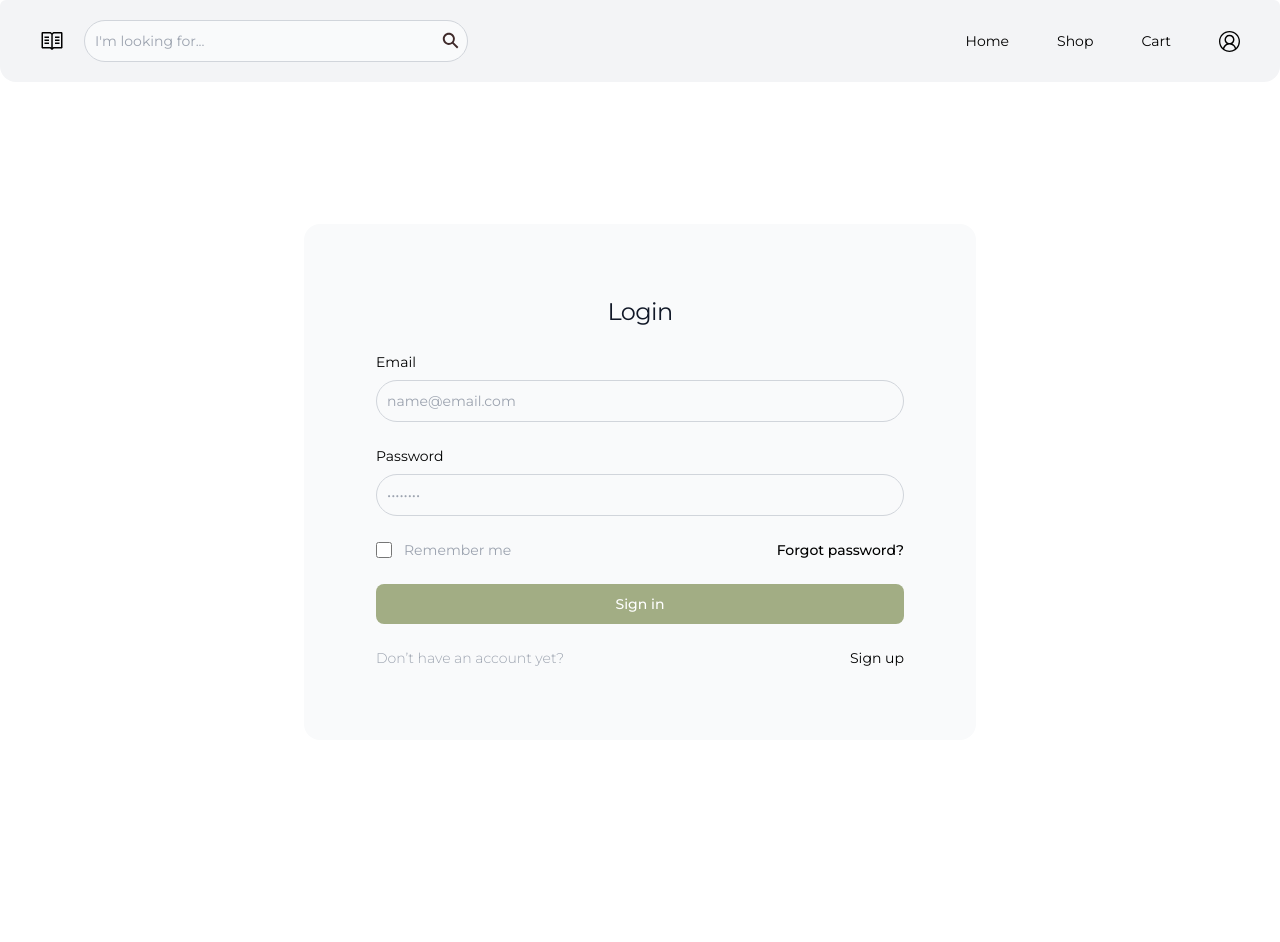
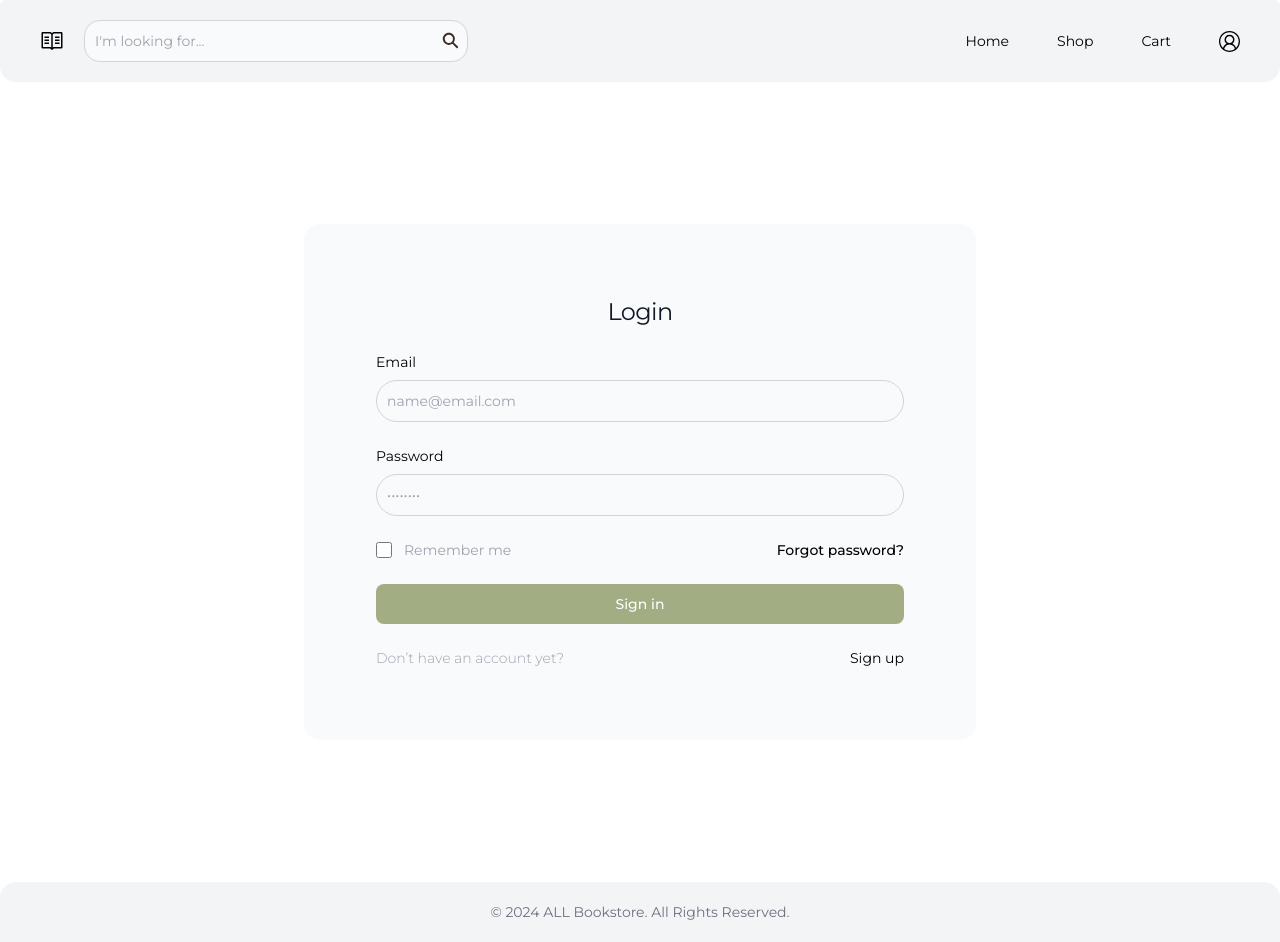
Before and after one commit to isabellelbgn/all-bookstore, a React (Vite) app in the folder frontend/: page / in a window 1280 px wide. Before the commit the page ends 882 px from the top, so only its background shows below. Built offline with nearby package versions, Linux system fonts and the light colour scheme.

Commit message:
Add footer

```diff
--- /dev/null
+++ b/frontend/src/components/Footer.jsx
@@ -0,0 +1,9 @@
+import React from 'react';
+
+export const Footer = () => {
+  return (
+    <footer className="w-full rounded-t-2xl bg-gray-100 md:items-center py-5 px-10">
+      <span className="font-montserrat text-sm text-gray-500 block sm:text-center">© 2024 <a href="#" className="hover:underline">ALL Bookstore</a>. All Rights Reserved.</span>
+    </footer>
+  );
+};
--- a/frontend/src/components/Navigation.jsx
+++ b/frontend/src/components/Navigation.jsx
@@ -6,16 +6,16 @@ import InputBox from "./InputBox";
 
 export default function Navigation() {
   return (
-    <header className="bg-gray-100 rounded-b-2xl py-5 px-10 rounded-md">
+    <header className="sticky top-0 bg-gray-100 rounded-b-2xl py-5 px-10 rounded-md">
       <nav className="flex flex-col lg:flex-row justify-between items-center">
-        <div className="font-montserrat flex items-center mb-5 lg:mb-0">
+        <div className="font-montserrat flex items-center mb-4 lg:mb-0">
           <VscBook className="mr-5 icon" />
           <div className="relative flex items-center">
             <IoSearchSharp className="absolute right-0 mr-2 text-search icon-search" />
             <input
               type="text"
               placeholder="I'm looking for..."
-              className="bg-gray-50 border border-gray-300 text-gray-900 sm:text-sm rounded-full focus:ring-primary-600 focus:border-primary-600 block w-96 p-2.5"
+              className="bg-gray-50 border border-gray-300 text-gray-900 sm:text-sm rounded-2xl focus:ring-primary-600 focus:border-primary-600 block w-96 p-2.5"
             />
           </div>
         </div>
--- a/frontend/src/pages/Login.jsx
+++ b/frontend/src/pages/Login.jsx
@@ -2,6 +2,7 @@ import InputBox from "../components/InputBox";
 import Navigation from "../components/Navigation";
 import React from 'react'
 import { Typography } from "@material-tailwind/react";
+import { Footer } from "../components/Footer";
 
 export const Login = () => {
   return (
@@ -41,13 +42,13 @@ export const Login = () => {
                                 Don’t have an account yet?
                             </p>
                                 <a href="#" class="text-sm text-primary-600 hover:underline ">Sign up</a>
-
                             </div>
                         </form>
                     </div>
                 </div>
             </div>
         </section>
+    <Footer/>
     </div>
   )
 
```
Lines whose indentation alone changed are shown as unchanged.
